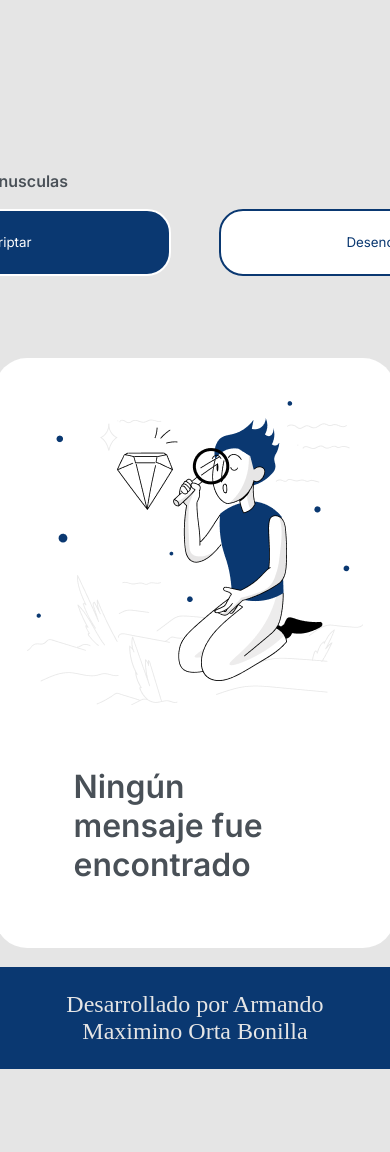
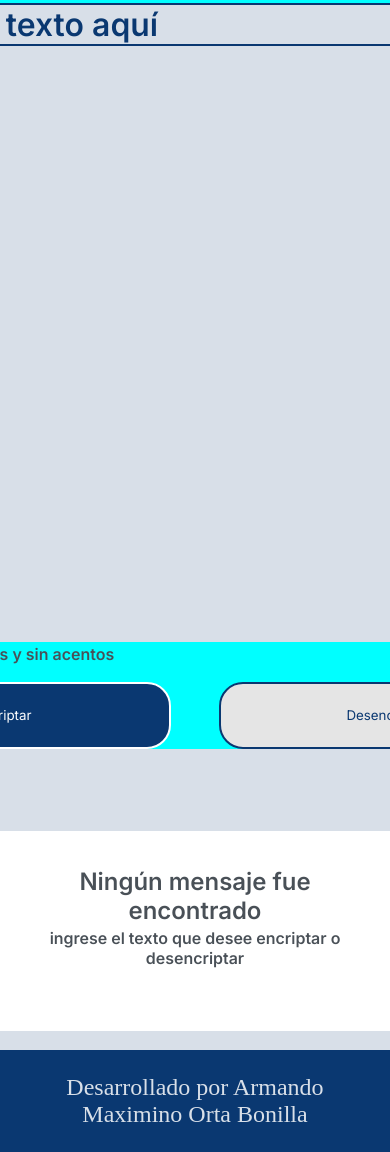
Before and after one commit to ArmandOrta/Encriptador, a plain HTML site: page index.html in a window 390 px wide. Shown: the part 263-1415 px from the top of the page. Before the commit the page ends 1332 px from the top, so only its background shows below. Drawn offline with Linux system fonts and the light colour scheme.

Commit message:
Se corrige la responsividad en CSS
se corrige método responsivo para pantallas máximo de 1200

```diff
--- a/functions/encrypt.js
+++ b/functions/encrypt.js
@@ -3,6 +3,7 @@ let textarea = document.querySelector(".presentacion__contenido__input");
 let mensaje = document.getElementById("outputText");
 let placeholderImage = document.getElementById("placeholderImage");
 let copyButton = document.getElementById("copyButton");
+let textBlock = document.getElementById("blockText");
 
 /* Llaves de encriptación
 La letra "e" es convertida para "enter"
@@ -38,6 +39,7 @@ function encriptar() {
         mensaje.textContent = 'El texto debe contener solo letras minúsculas y espacios.';
         placeholderImage.style.display = 'block';
         copyButton.style.display = 'none';
+        textBlock.style.display = 'block';
         textarea.value = "";
         return;
     }
@@ -48,10 +50,12 @@ function encriptar() {
         placeholderImage.style.display = 'block';
         mensaje.textContent = 'Ningún mensaje fue encontrado';
         copyButton.style.display = 'none';
+        textBlock.style.display = 'block';
     } else {
         placeholderImage.style.display = 'none';
         mensaje.textContent = txEncriptado;
         copyButton.style.display = 'block';
+        textBlock.style.display = 'none';
     }
 
     textarea.value = "";
@@ -66,6 +70,7 @@ function desencriptar() {
         placeholderImage.style.display = 'block';
         copyButton.style.display = 'none';
         textarea.value = "";
+        textBlock.style.display = 'block';
         return;
     }
 
@@ -75,10 +80,12 @@ function desencriptar() {
         placeholderImage.style.display = 'block';
         mensaje.textContent = 'Ningún mensaje fue encontrado';
         copyButton.style.display = 'none';
+        textBlock.style.display = 'block';
     } else {
         placeholderImage.style.display = 'none';
         mensaje.textContent = txDesencriptado;
         copyButton.style.display = 'block';
+        textBlock.style.display = 'none';
     }
 
     textarea.value = "";
@@ -99,6 +106,8 @@ function copiar() {
             copyButton.style.display = 'none';
             // Opcional: muestra una alerta de éxito
             alert("Texto copiado al portapapeles");
+            //Muestra el texto blockText nuevamente
+            textBlock.style.display = 'block';
 
             // Pega el texto en el área de texto para permitir desencriptar
             textarea.value = textoACopiar;
--- a/index.html
+++ b/index.html
@@ -7,12 +7,13 @@
 </head>
 <body>
     <header class="header">
-        <img src="./assets/Logo.png" alt="logo de alura" class="header__imagen">
+        <!-- <img src="./assets/Logo.png" alt="logo de alura" class="header__imagen"> -->
     </header>
     <main class="presentacion">
         <section class="presentacion__contenido">
-            <textarea placeholder="Ingrese su texto aquí" rows="14" class="presentacion__contenido__input"></textarea>
-            <p class="presentacion__contenido__advertencia">ingresa solo letras minusculas</p>
+            <!-- <img src="./assets/Logo.png" alt="logo de alura" class="header__imagen"> -->
+            <textarea placeholder="Ingrese su texto aquí" rows="20" class="presentacion__contenido__input" id="inputText"></textarea>
+            <div class="presentacion__contenido__advertencia">Sólo letras minúsculas y sin acentos</div>
             <div class="presentacion__contenido__botones">
                 <button class="presentacion__contenido__botones__encriptar" onclick="encriptar()">Encriptar</button>
                 <button class="presentacion__contenido__botones__desencriptar" onclick="desencriptar()">Desencriptar</button>
@@ -20,7 +21,10 @@
         </section>
         <section class="presentacion__desencriptado">
             <img class="presentacion__desencriptado__imagen" src="./assets/Muñeco.png" alt="hombre buscando con lupa" id="placeholderImage">
-            <div class="presentacion__desencriptado__encriptado" id="outputText">Ningún mensaje fue encontrado</div>
+            <div class="presentacion__desencriptado__encriptado" id="outputText">
+                Ningún mensaje fue encontrado
+            </div>
+            <div class="presentacion__desencriptado__encriptado__texto" id="blockText">ingrese el texto que desee encriptar o desencriptar</div>
             <button class="presentacion__desencriptado__botones__copiar" onclick="copiar()" id="copyButton" style="display:none;">Copiar</button>
         </section>
     </main>
--- a/styles/styles.css
+++ b/styles/styles.css
@@ -1,10 +1,10 @@
 @import url('https://fonts.googleapis.com/css2?family=Inter:ital,opsz,wght@0,14..32,100..900;1,14..32,100..900&display=swap');
 :root{
-    --color-primario: #E5E5E5;
+    --color-primario: #D8DFE8;
     --color-secundario: #FFFFFF;
     --color-terciario: #0A3871;
     --color-advertencias: #495057;
-    --color-over: #D8DFE8;
+    --color-over: #E5E5E5;
 
     --font-inter: "Inter", sans-serif;
     --font-normal: "normal";
@@ -22,29 +22,37 @@ body {
 }
 
 .header{
-    padding: 2.5rem 0 0 2.5rem;
+    /*padding: *2.5rem 0 0 2.5rem;*/
+    /*border: 2px solid var(--color-terciario); /*borrar*/
+
 }
 
 .header__imagen{
     display: flex;
+    width: 120px;
+    height: 48px;
     gap: 80px;
+    /*border: 2px solid var(--color-terciario); /*borrar*/
 }
 
 .presentacion {
+    padding: 40px ;
     display: flex;
     align-items: center;
     justify-content: space-between;
-    padding: 0;
+    padding: 6% 12%;
     gap: 82px;
+    /*border: 2px solid #000000; /*borrar*/
 }
 
 .presentacion__contenido{
-    width: 50%;
+    padding: 168px 0 0 0px;
+    width: 680px; /*ancho original 50%*/
+    height: 914px; /*alto prueba*/
     display: flex;
+    justify-content: space-between; /*prueba*/
     flex-direction: column;
-    margin-left: 240px;
-    margin-top: 168px;
-    gap: 40%;
+    /*border: 2px solid var(--color-terciario); /*borrar*/
 
 }
 
@@ -52,14 +60,15 @@ body {
     background-color: var(--color-primario);
     border: none;
     outline: none;
-    width: 680px;
-    height: 288px;
+    height: 900px;
     resize: none;
     color: var(--color-terciario);
     font-family: var(--font-inter);
     font-size: 2rem;
     font-weight: 577;
     text-decoration: none;
+    flex-grow: 1;
+    /*border: 2px solid var(--color-terciario); /*borrar*/
 }
 .presentacion__contenido__input::placeholder {
     color: var(--color-terciario);
@@ -67,21 +76,28 @@ body {
     font-size: 2rem;
     font-weight: 577;
     text-decoration: none;
+    border: 2px solid var(--color-terciario); /*borrar*/
+    display: flex;/*prueba*/
 }
 
 .presentacion__contenido__advertencia{
+    padding: 2px 0 0 0;
     color: var(--color-advertencias);
     font-family: var(--font-inter);
     font-size: 1rem;
     font-weight: 577;
     text-decoration: none;
+    /*border: 2px solid var(--color-terciario); /*borrar*/
+    display: flex;/*prueba*/
 }
 
 .presentacion__contenido__botones{
+    padding: 0;
     display: flex;
     justify-content: flex-start;
     gap: 24px;
     margin-top: 18px;
+    /*border: 2px solid var(--color-terciario); /*borrar*/
 }
 
 .presentacion__contenido__botones__encriptar{
@@ -101,7 +117,7 @@ body {
 }
 
 .presentacion__contenido__botones__desencriptar{
-    background-color: var(--color-secundario);
+    background-color: var(--color-over);
     color: var(--color-terciario);
     font-family: var(--font-inter);
     border: 2px solid var(--color-terciario);
@@ -117,6 +133,59 @@ body {
     transition: background-color 0.3s ease;
 }
 
+
+.presentacion__desencriptado{
+    /* padding: 243px 32px 243px 32px; */
+    padding: 4px;
+    background: var(--color-secundario);
+    display: flex;
+    justify-content: space-between;
+    flex-direction: column;
+    align-items: center;
+    border-radius: 32px;
+    gap: 32px; /*original 32px*/
+    width: 400px;
+    height: 944px;/*original 590px*/
+
+}
+
+.presentacion__desencriptado__imagen{
+    margin: 243px 32px 0 32px;
+    width: 336px;
+    height: 304px;
+    /*border: 2px solid var(--color-terciario); /*borrar*/
+}
+
+.presentacion__desencriptado__encriptado{
+    margin: 32px 32px 0 32px;
+    background-color: var(--color-secundario);
+    border: none;
+    outline: none;
+    width: 243px;
+    height: 288px;
+    resize: none;
+    color: var(--color-advertencias);
+    font-family: var(--font-inter);
+    font-size: 24px;
+    font-weight: 577;
+    text-decoration: none;
+    display: flex;
+    /*border: 2px solid var(--color-terciario); /*borrar*/
+    text-align: center;
+}
+
+.presentacion__desencriptado__encriptado__texto{
+    font-family: var(--font-inter);
+    color: var(--color-advertencias);
+    width: 243px;
+    font-size: 16px;
+    font-weight: 577;
+    text-decoration: none;
+    margin: 0 32px 243px 32px;
+    text-align: center;
+   /* border: 2px solid var(--color-terciario); /*borrar*/
+}
+
 .presentacion__desencriptado__botones__copiar{
     background-color: var(--color-secundario);
     color: var(--color-terciario);
@@ -130,63 +199,8 @@ body {
     justify-content: center;
     gap: 16px;
     margin: 16px;
+    /* margin-bottom: 20px; */
     transition: background-color 0.3s ease;
-
-}
-
-.presentacion__desencriptado{
-    background: var(--color-secundario);
-    display: flex;
-    justify-content: space-between;
-    flex-direction: column;
-    align-items: center;
-    border-radius: 32px;
-    gap: 32px;
-    width: 400px;
-    height: 590px;
-}
-
-
-.presentacion__desencriptado__imagen{
-    margin-top: 43px;
-    width: 336px;
-    height: 304px;
-}
-
-.presentacion__desencriptado__mensaje{
-    font-family: var(--font-inter);
-    color: var(--color-terciario);
-    font-size: 24px;
-    font-weight: 577;
-    text-decoration: none;
-    margin-top: 32px;
-    text-align: center;
-}
-
-.presentacion__desencriptado__encriptado{
-    margin-top: 30px;
-    background-color: var(--color-secundario);
-    border: none;
-    outline: none;
-    width: 243px;
-    height: 288px;
-    resize: none;
-    color: var(--color-advertencias);
-    font-family: var(--font-inter);
-    font-size: 2rem;
-    font-weight: 577;
-    text-decoration: none;
-    display: flex;
-}
-
-.presentacion__desencriptado__mensaje1{
-    font-family: var(--font-inter);
-    color: var(--color-terciario);
-    font-size: 16px;
-    font-weight: 577;
-    text-decoration: none;
-    margin-top: 32px;
-    text-align: center;
 }
 
 .footer{
@@ -196,7 +210,7 @@ body {
     text-align: center;
     font-family: var(--fuente-montserrat);
     font-size: 1.5rem;
-    font-weight: 401;
+    font-weight: 400;
 }
 
 
@@ -212,8 +226,36 @@ body {
         width: auto;
         margin-left: 0;
         margin-top: 0;
+        background-color: aqua;
     }
-    .presentacion__desencriptado {
-        margin-right: 0;
+   .presentacion__desencriptado{
+        width: 730px;/*prueba*/
+        height: 200px;
+    }
+    .presentacion__desencriptado__imagen{
+        display: none;
+    }
+    .presentacion__desencriptado__encriptado{
+        text-align: center;
+        padding: 32 32 16 32;
+        width: 324px;
+        height: 29px;
+        display: flex;
+    }
+    .presentacion__desencriptado__encriptado__texto{
+        text-align: center;
+        width: 324px;
+        height: 29px;
+        display: flex;
     }
 }
+
+/* @media (max-width: 768px){
+    .presentacion__desencriptado{
+        width: auto;
+        height: auto;
+    }
+    .presentacion__desencriptado__imagen{
+        display: none;
+    }
+}  */
```
